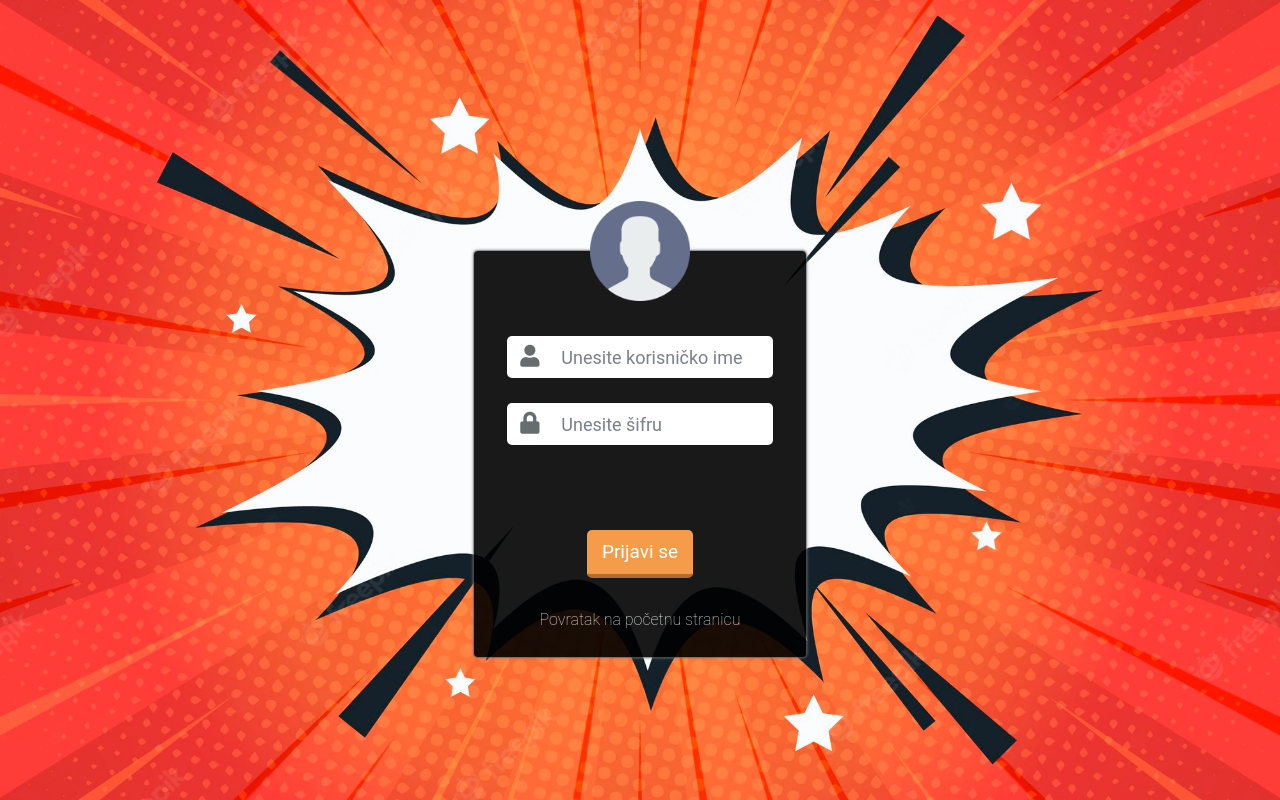
After one commit to mrdja99/ITEH-DomaciPHP, a PHP site: page /login.php in a window 1280 px wide. The commit adds this page. Run offline with PHP 8.4, Linux system fonts and the light colour scheme; some libraries are stand-ins or nearby versions.

Commit message:
Dodate stranice za registraciju i prijavu

```diff
--- /dev/null
+++ b/login.css
@@ -0,0 +1,91 @@
+body{
+    font-family: 'Roboto', sans-serif;
+    background:url("images/loginPozadina.webp") no-repeat center center fixed ;
+    background-size: cover;
+}
+
+.main-section {
+    margin: 0 auto;
+    margin-top: 50%;
+    padding:0;
+}
+
+.modal-content{
+    background-color: black;
+    opacity: 0.9;
+    padding:0 18px;
+    box-shadow: 0px 0px 3px #848484;
+}
+
+.user-img {
+    margin-top: -50px;
+    margin-bottom: 35px;
+}
+
+.user-img img{
+    height: 100px;
+    width:100px;
+    border-radius: 10px;
+    /*border: 2px solid white;
+    box-shadow: 0px 0px 2px #848484;*/
+}
+
+.form-group{
+    margin-bottom: 25px;
+}
+
+.form-group input{
+    height:42px;
+    border-radius: 5px;
+    border:0;
+    font-size: 18px;
+    padding-left: 54px;
+}
+
+.form-group::before {
+    font-family: 'Font Awesome\ 5 Free';
+    content: "\f007";
+    position: absolute;
+    font-size: 22px;
+    color:#555e60;
+    left:28px;
+    padding-top: 4px;
+}
+
+.form-group:last-of-type::before{
+    content: "\f023";
+}
+
+button{
+    width: 40%;
+    margin: 60px 0 25px;
+}
+
+.btn{
+    background-color:#F39237;
+    color:white;
+    font-size: 19px;
+    padding: 7px 14px;
+    border-radius: 5px;
+    border-bottom: 4px solid #AA5C1B;
+}
+
+.btn:hover, .btn:focus{
+    background-color:#FCAF70 ;
+    border-bottom: 4px solid #FCAF70!important;
+}
+
+.forgot{
+    padding: 5px 0 25px;
+}
+
+.forgot a{
+    color:whitesmoke;
+    font-weight: 100;
+}
+
+.error{
+    color: #A94442;
+    padding:10px;
+    text-align: center ;
+}
--- /dev/null
+++ b/login.php
@@ -0,0 +1,51 @@
+<!DOCTYPE html>
+<html lang="en">
+<head>
+    <meta charset="UTF-8">
+    <meta http-equiv="X-UA-Compatible" content="IE=edge">
+    <meta name="viewport" content="width=device-width, initial-scale=1.0">
+    <title>Prijava</title>
+    <link rel="stylesheet" href="https://maxcdn.bootstrapcdn.com/bootstrap/4.0.0/css/bootstrap.min.css">
+    <link rel="stylesheet" href="https://cdnjs.cloudflare.com/ajax/libs/font-awesome/4.7.0/css/font-awesome.min.css">
+    <script src="https://ajax.googleapis.com/ajax/libs/jquery/3.3.1/jquery.min.js"></script>
+    <script src="https://cdnjs.cloudflare.com/ajax/libs/popper.js/1.12.9/umd/popper.min.js"></script>
+    <script src="https://maxcdn.bootstrapcdn.com/bootstrap/4.0.0/js/bootstrap.min.js"></script>
+    <link rel="stylesheet" href="https://use.fontawesome.com/releases/v5.0.8/css/solid.css">
+    <script src="https://use.fontawesome.com/releases/v5.0.7/js/all.js"></script>
+    <link rel="stylesheet" type="text/css" href="login.css">
+
+</head>
+<body>
+    <div class="modal-dialog text-center">
+        <div class="col-sm-8 main-section">
+            <div class="modal-content">
+
+            <div class="col-12 user-img">
+                    <img src="images/user.png" alt="">
+            </div>
+
+            <form class="col-12" method="" action="">
+
+
+                <div class="form-group">
+                    <input type="text" name="uname" class="form-control" placeholder="Unesite korisničko ime">
+                </div>
+
+                <div class="form-group">
+                    <input type="text" name="password" class="form-control" placeholder="Unesite šifru">
+                </div>
+
+                <button type="submit" class="btn">Prijavi se</button>
+
+            </form>
+
+            <div class="col-12 forgot">
+                    <a href="index.php">Povratak na početnu stranicu</a>
+            </div>
+
+            </div>
+        </div>
+    </div>
+
+</body>
+</html>
--- a/style.css
+++ b/style.css
@@ -23,12 +23,11 @@ html, body {
 }
 
 .navbar-default .navbar-nav li a{
-    color:gray;
+    color:whitesmoke;
 }
 
 .navbar-default .navbar-nav li a:hover, .navbar-default .navbar-nav li a:active{
-    /*color:#F39237;*/
-    color:gray;
+    color:#F39237;
 }
 
 nav a{
```
Also changed, not shown: index.php (+19 -2 lines), register.css (added, +77 -0 lines), register.php (added, +62 -0 lines), images/Comics_main.jpg (added), images/loginPozadina.webp (added), images/registracijaPozadina.jpg (added), images/user.png (added).
